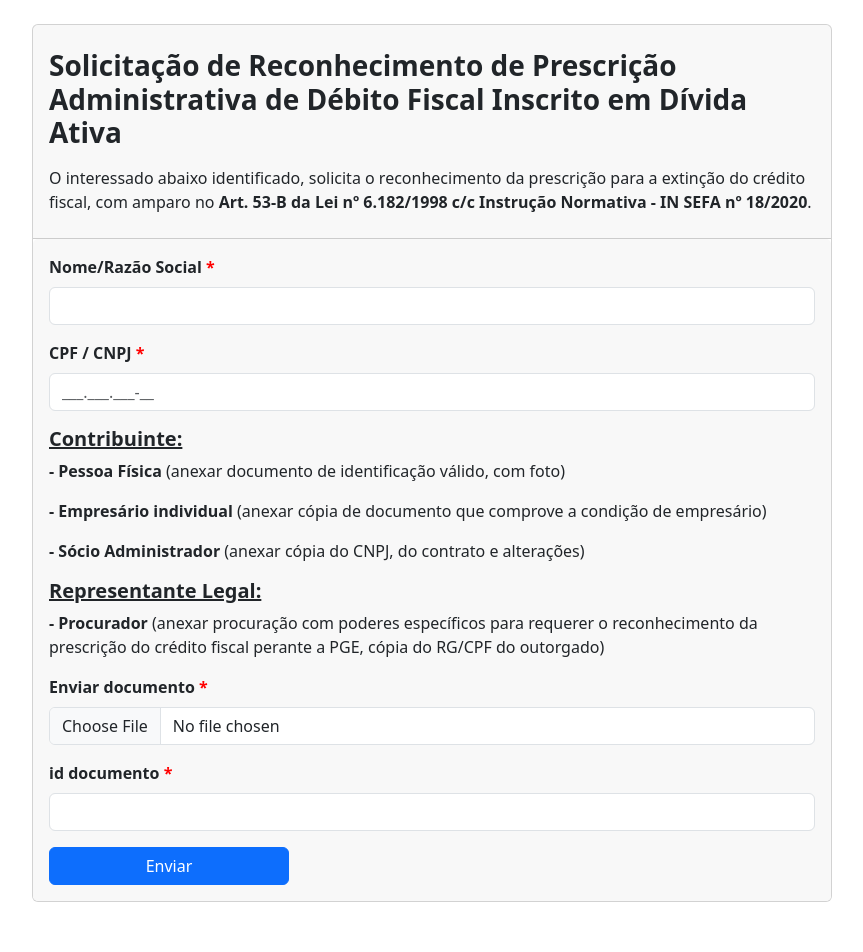
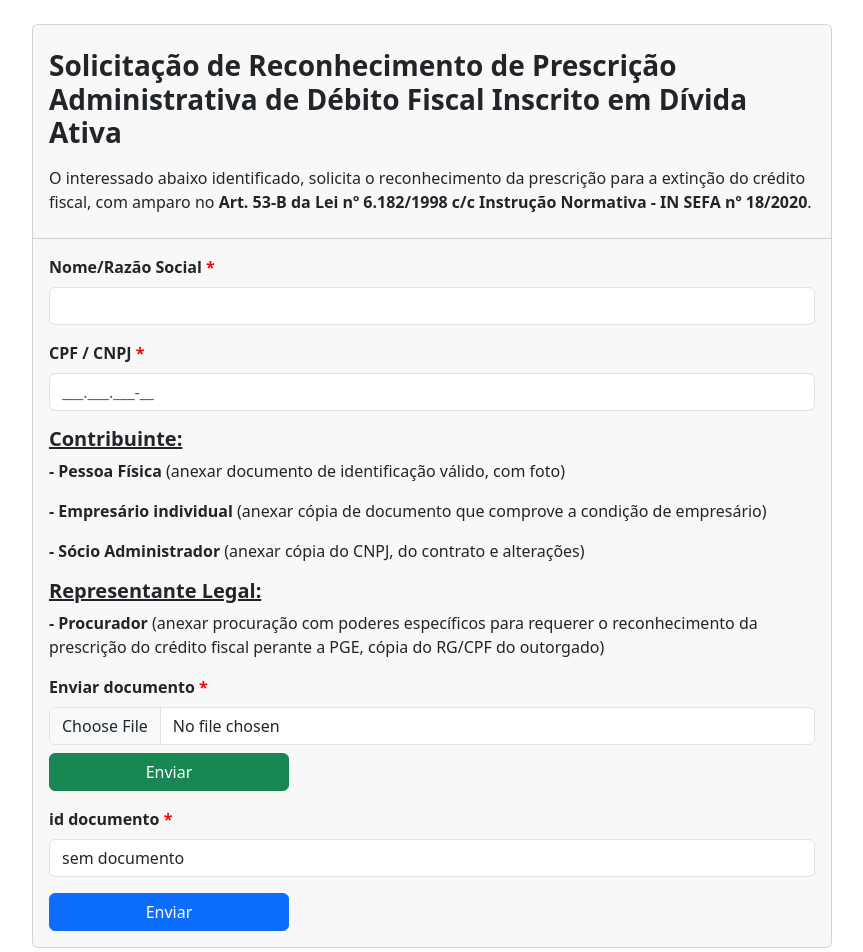
Before and after one commit to abudluan/forms-site-pge, a React (Create React App) app: page /form1 in a window 1280 px wide. Shown: the top 952 px of the page, without its empty margins (208-1071 px from the left). Built offline with nearby package versions, Linux system fonts and the light colour scheme.

Commit message:
chore: btn enviar arquivo adicionado

```diff
--- a/src/components/Form1/Form1.js
+++ b/src/components/Form1/Form1.js
@@ -9,7 +9,7 @@ const Form1 = () => {
     const [formData, setFormData] = useState({
         "entry.1830245759": "",
         "entry.753111962": "",
-        "entry.2122914383": ""
+        "entry.2122914383": "sem documento"
     });
 
     const handleInputData = (input) => (e) => {
@@ -138,6 +138,9 @@ const Form1 = () => {
                                     id="documento"
                                     accept=".pdf"
                                 />
+                                <Button onClick={handleFileUpload} className="btn-success mt-2">
+                                    Enviar
+                                </Button>
                             </Form.Group>
 
                             <Form.Group className="mb-3">
@@ -152,7 +155,7 @@ const Form1 = () => {
 
                             {loading && <div>Carregando...</div>}
 
-                            <Button onClick={handleFileUpload} type="submit" disabled={loading}>
+                            <Button type="submit" disabled={loading}>
                                 Enviar
                             </Button>
 
```
